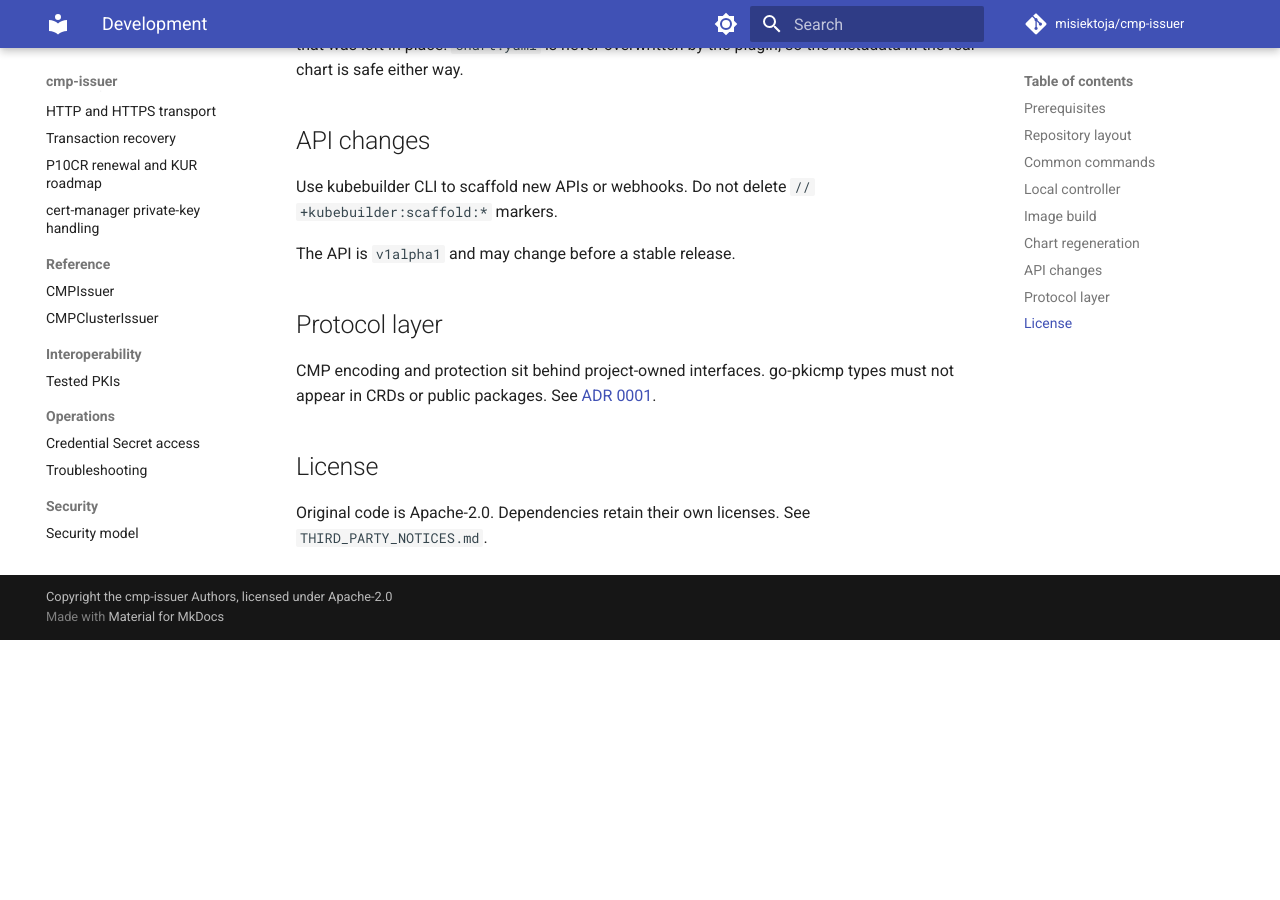
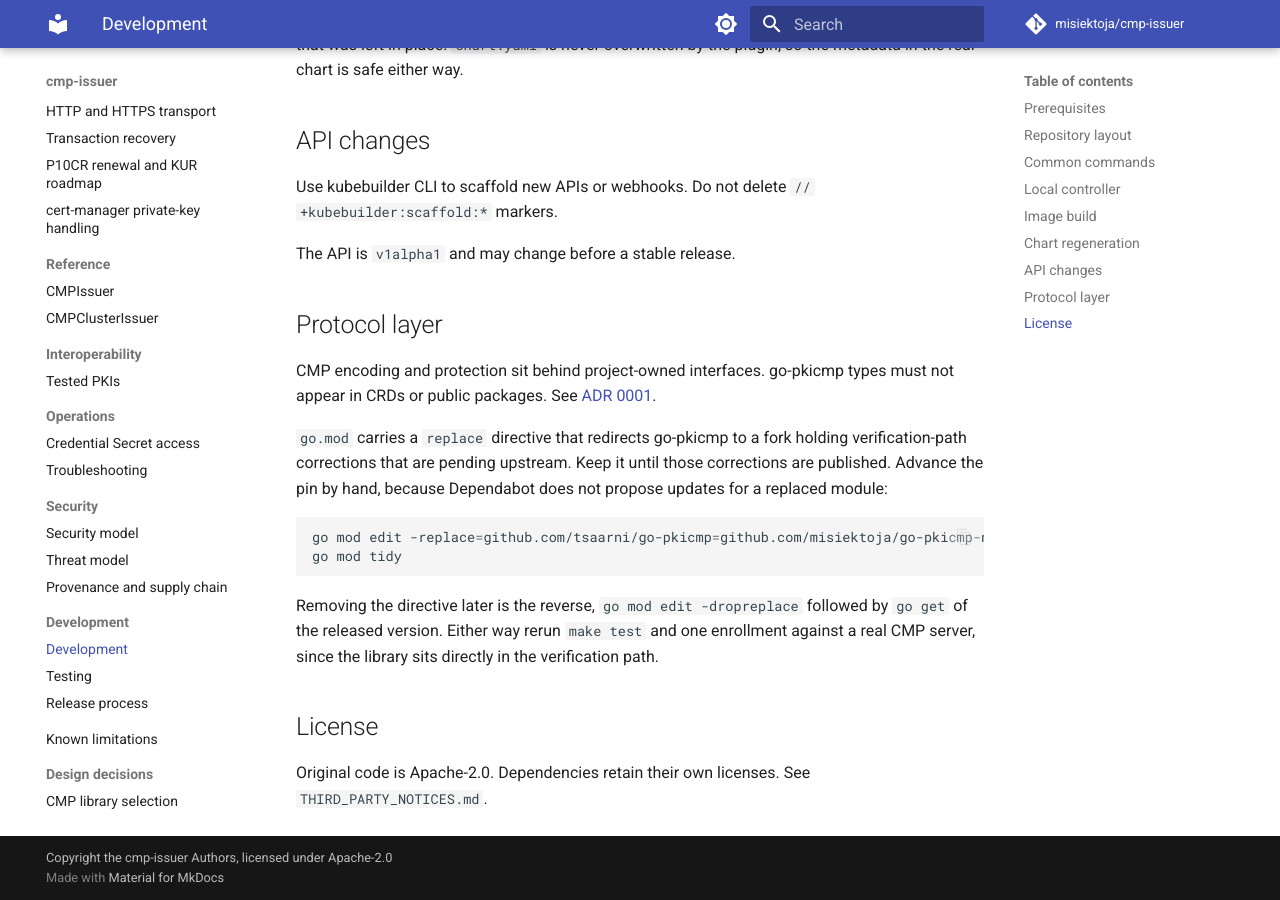
Before and after one commit to misiektoja/cmp-issuer, an MkDocs documentation site: the page built from docs/development/development.md, in a window 1280 px wide and 900 px high, scrolled down 2081 px. Built offline with MkDocs 1.6.1 and Material for MkDocs 9.7.7, drawn with Linux system fonts in a browser that asks for light colours; comment, search, counter and statistics services are not loaded; before the commit the page ends 2721 px from its top, so only the background shows below that.

Commit message:
docs(development): explain the CMP library replace directive and how to advance it

````diff
--- a/docs/development/development.md
+++ b/docs/development/development.md
@@ -79,6 +79,15 @@
 
 CMP encoding and protection sit behind project-owned interfaces. go-pkicmp types must not appear in CRDs or public packages. See [ADR 0001](../adr/0001-cmp-library.md).
 
+`go.mod` carries a `replace` directive that redirects go-pkicmp to a fork holding verification-path corrections that are pending upstream. Keep it until those corrections are published. Advance the pin by hand, because Dependabot does not propose updates for a replaced module:
+
+```sh
+go mod edit -replace=github.com/tsaarni/go-pkicmp=github.com/misiektoja/go-pkicmp-ng@cmp-hardening
+go mod tidy
+```
+
+Removing the directive later is the reverse, `go mod edit -dropreplace` followed by `go get` of the released version. Either way rerun `make test` and one enrollment against a real CMP server, since the library sits directly in the verification path.
+
 ## License
 
 Original code is Apache-2.0. Dependencies retain their own licenses. See `THIRD_PARTY_NOTICES.md`.
````
